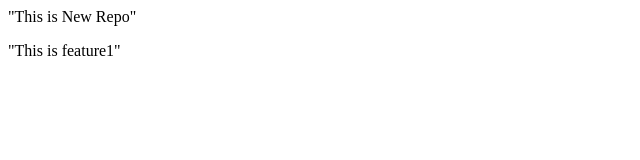
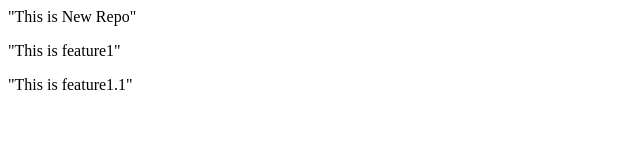
Before and after one commit to RIJAN-GH/localrepo, a plain HTML site: page index.html in a window 1280 px wide. Shown: the whole page, without its empty margins (0-640 px from the left). Drawn offline with Linux system fonts and the light colour scheme.

Commit message:
new feature

```diff
--- a/index.html
+++ b/index.html
@@ -1,2 +1,3 @@
 <p>"This is New Repo"</p>
 <p>"This is feature1"</p>
+<p>"This is feature1.1"</p>
```
